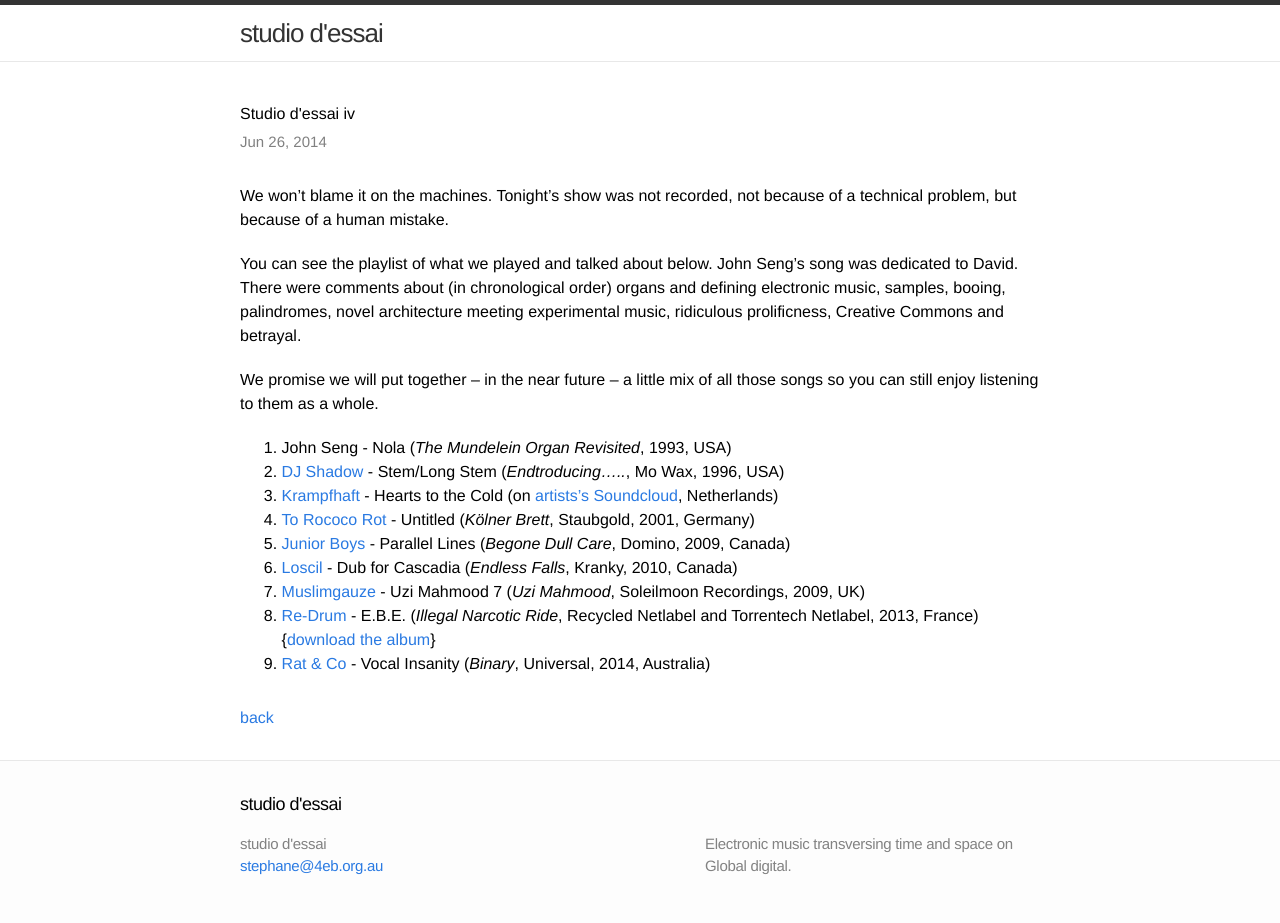
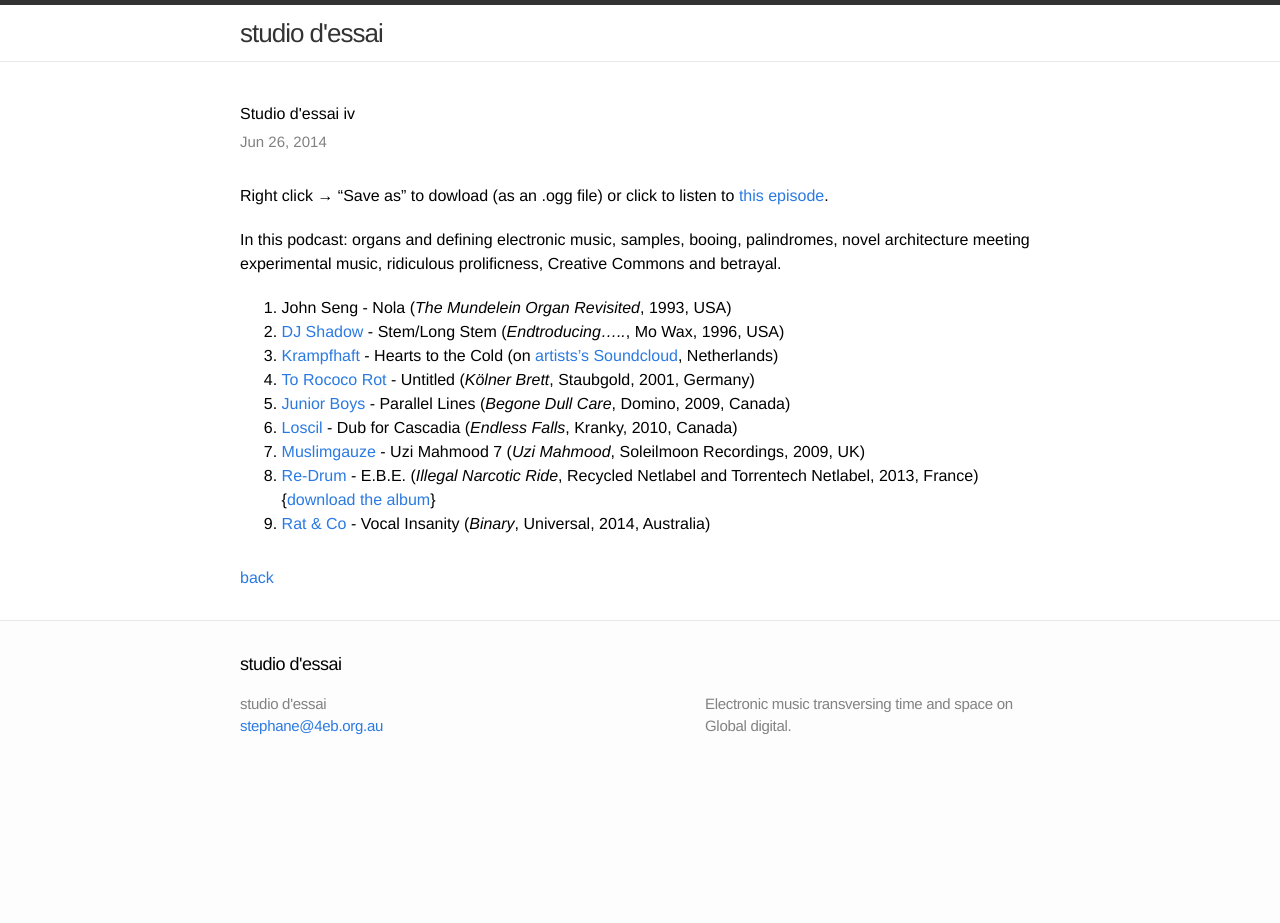
Before and after one commit to studio-dessai/studio-dessai.github.io, a Jekyll site: the page built from _posts/2014-06-26-sdeiv.md, in a window 1280 px wide. Built offline with Jekyll 4.4.1, drawn with Linux system fonts in a browser that asks for light colours; after the commit the page ends 900 px from its top, so only the background shows below that.

Commit message:
update with actual podcast

```diff
--- a/_posts/2014-06-26-sdeiv.md
+++ b/_posts/2014-06-26-sdeiv.md
@@ -3,17 +3,10 @@ layout: post
 title: "Studio d'essai iv"
 ---
 
-We won't blame it on the machines. Tonight's show was not recorded, not because
-of a technical problem, but because of a human mistake.
+Right click → "Save as" to dowload (as an .ogg file) or click to listen to <a
+href="https://github.com/studio-dessai/podcasts/blob/master/Studio%20d%27essai%20iv%20-%202014-06-26.ogg?raw=true">this episode</a>.
 
-You can see the playlist of what we played and talked about below. John Seng's
-song was dedicated to David. There were comments about (in chronological order)
-organs and defining electronic music, samples, booing, palindromes, novel
-architecture meeting experimental music, ridiculous prolificness, Creative
-Commons and betrayal.
-
-We promise we will put together – in the near future – a little mix of all
-those songs so you can still enjoy listening to them as a whole.
+In this podcast: organs and defining electronic music, samples, booing, palindromes, novel architecture meeting experimental music, ridiculous prolificness, Creative Commons and betrayal.
 
 1. John Seng - Nola (_The Mundelein Organ Revisited_, 1993, USA)
 2. [DJ Shadow](http://musicbrainz.org/artist/efa2c11a-1a35-4b60-bc1b-66d37de88511) - Stem/Long Stem (_Endtroducing....._, Mo Wax, 1996, USA)
```
